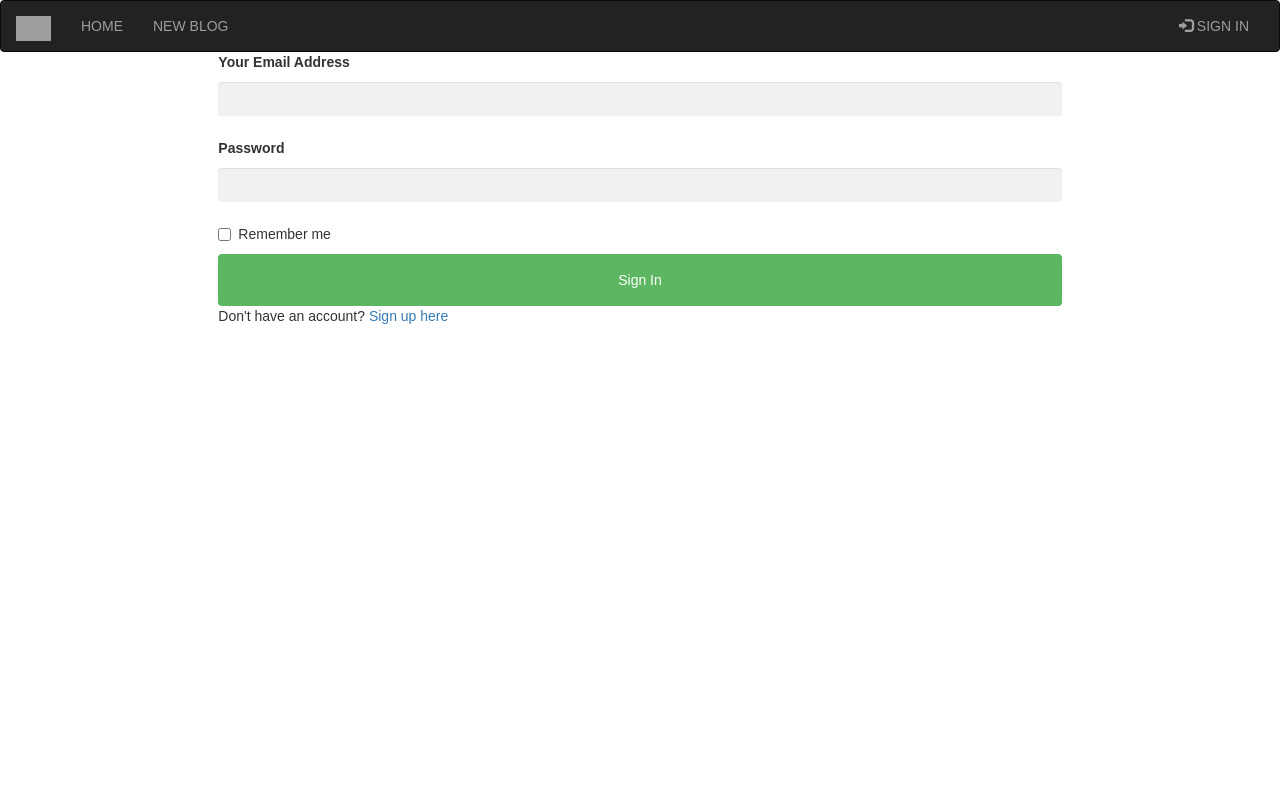
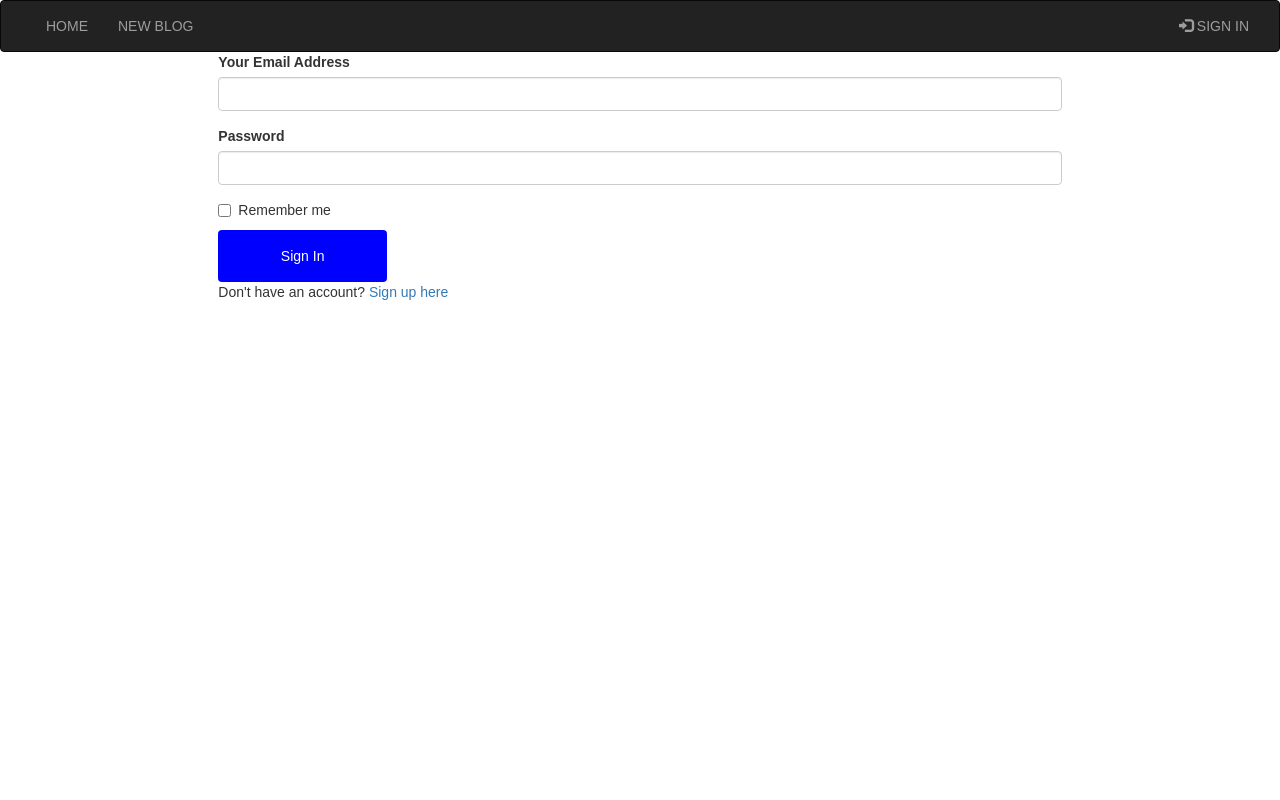
Before and after one commit to KIKIKILOKJ/BLOG, a Flask app: page /authenticate/login in a window 1280 px wide. Run offline with Flask 2, Linux system fonts and the light colour scheme; some libraries are stand-ins or nearby versions; grey boxes are pictures that could not be loaded.

Commit message:
Add styling

```diff
--- a/app/templates/auth/login.html
+++ b/app/templates/auth/login.html
@@ -6,7 +6,7 @@
 <style>
 body, html {
     height: 100%;
-    font-family: Arial, Helvetica, sans-serif;
+    font-family: sans-serif;
 }
 * {
     box-sizing: border-box;
@@ -14,7 +14,6 @@ body, html {
 .bg-img {
 
 }
-/* Add styles to the form container */
 .container {
     position: absolute;
     right: 0;
@@ -23,27 +22,16 @@ body, html {
     padding: 16px;
     background-color: white;
 }
-/* Full-width input fields */
-input[type=text], input[type=password] {
-    width: 100%;
-    padding: 15px;
-    margin: 5px 0 22px 0;
-    border: none;
-    background: #f1f1f1;
-}
-input[type=text]:focus, input[type=password]:focus {
-    background-color: #ddd;
-    outline: none;
-}
-/* Set a style for the submit button */
+
+
 .btn {
-    background-color: #4CAF50;
-    color: white;
     padding: 16px 20px;
     border: none;
     cursor: pointer;
-    width: 100%;
-    opacity: 0.9;
+    width: 20%;
+    opacity: 1;
+    background-color: blue;
+    color: white;
 }
 .btn:hover {
     opacity: 1;
--- a/app/templates/navbar.html
+++ b/app/templates/navbar.html
@@ -2,12 +2,11 @@
     <div class="container-fluid">
         <div class="navbar-header">
             <button type="button" class="navbar-toggle" data-toggle="collapse" data-target=".navbar-collapse">
-        <span class="sr-only">Toggle navigation</span>
-        <span class="icon-bar"></span>
-        <span class="icon-bar"></span>
-        <span class="icon-bar"></span>
-      </button>
-            <a class="navbar-brand" href="/"> <img src="{{url_for('static',filename='images/blog.png')}}" style="height:25px;width:35px;"></a>
+                <span class="sr-only">Toggle navigation</span>
+                <span class="icon-bar"></span>
+                <span class="icon-bar"></span>
+                <span class="icon-bar"></span>
+            </button>
         </div>
 
         <div class="navbar-collapse collapse">
```
Also changed, not shown: app/templates/bio.html (+5 -17 lines), app/templates/blog.html (+12 -23 lines), app/templates/profile/update.html (+10 -20 lines).
